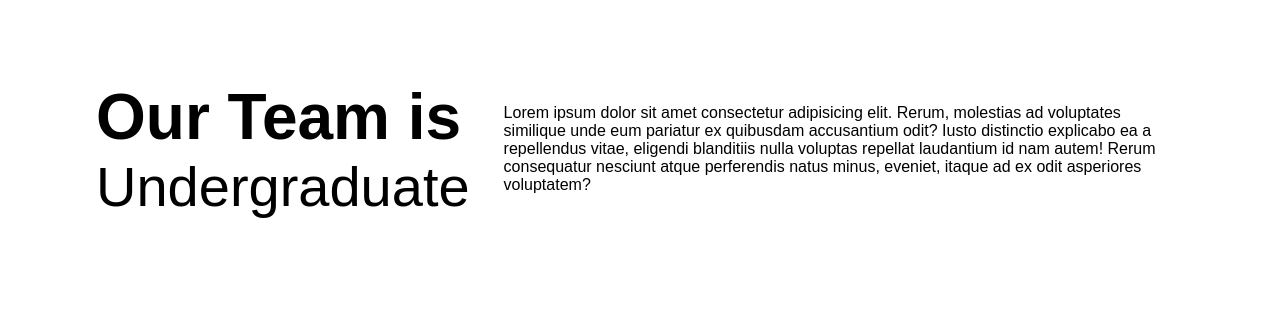
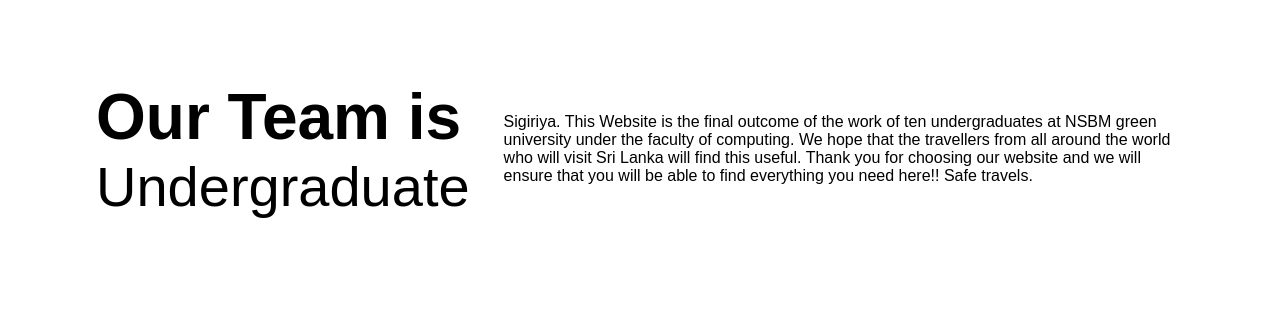
Before and after one commit to dinuka07/web, a PHP site: page /about.php in a window 1280 px wide. Shown: the part 801-1137 px from the top of the page. Run offline with PHP 8.4, Linux system fonts and the light colour scheme.

Commit message:
add text

```diff
--- a/about.php
+++ b/about.php
@@ -563,7 +563,7 @@
             <div class="ug-blank"></div>
 
             <div class="ug-small-text">
-              Lorem ipsum dolor sit amet consectetur adipisicing elit. Rerum, molestias ad voluptates similique unde eum pariatur ex quibusdam accusantium odit? Iusto distinctio explicabo ea a repellendus vitae, eligendi blanditiis nulla voluptas repellat laudantium id nam autem! Rerum consequatur nesciunt atque perferendis natus minus, eveniet, itaque ad ex odit asperiores voluptatem?
+            Sigiriya. This Website is the final outcome of the work of ten undergraduates at NSBM green university under the faculty of computing. We hope that the travellers from all around the world who will visit Sri Lanka will find this useful. Thank you for choosing our website and we will ensure that you will be able to find everything you need here!! Safe travels.
 
             </div>
         </div>
```
